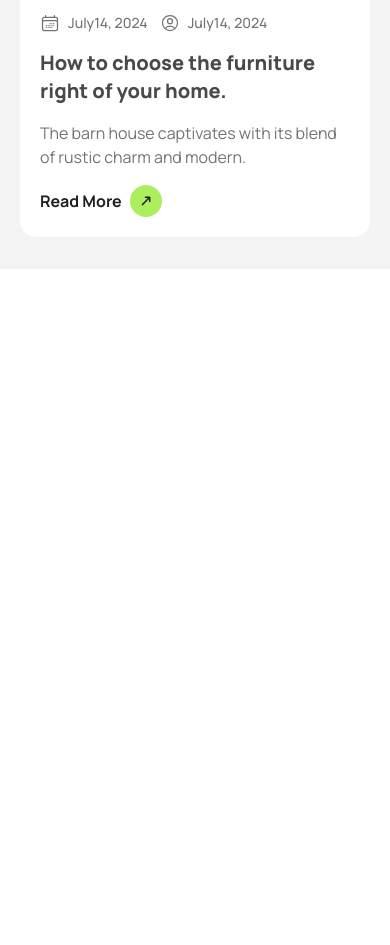
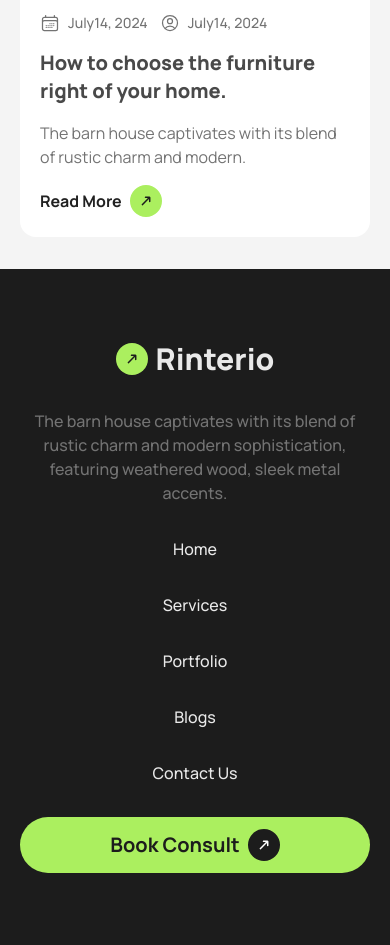
Before and after one commit to Md-Huzaifa-Islam/Assignment--03, a website: page index.html in a window 390 px wide. Shown: the part 2967-3912 px from the top of the page. Before the commit the page ends 3236 px from the top, so only its background shows below. Drawn offline with Linux system fonts and the light colour scheme.

Commit message:
made footer section and made it responsive

```diff
--- a/index.html
+++ b/index.html
@@ -613,5 +613,81 @@
         </div>
       </section>
     </main>
+
+    <!-- footer section  -->
+    <footer class="bg-[#1C1C1C] px-5 py-[72px] lg:py-24">
+      <!-- main part -->
+      <div class="space-y-8 md:space-y-12">
+        <div class="mx-auto w-max">
+          <a class="flex items-center space-x-2">
+            <!-- arrow container -->
+            <div class="-rotate-45 rounded-full bg-[#ABEF5F] p-[10px]">
+              <svg
+                xmlns="http://www.w3.org/2000/svg"
+                height="12"
+                width="12"
+                viewBox="0 0 512 512"
+              >
+                <!--!Font Awesome Free 6.6.0 by @fontawesome - https://fontawesome.com License - https://fontawesome.com/license/free Copyright 2024 Fonticons, Inc.-->
+                <path
+                  fill="#1c1c1c"
+                  d="M502.6 278.6c12.5-12.5 12.5-32.8 0-45.3l-128-128c-12.5-12.5-32.8-12.5-45.3 0s-12.5 32.8 0 45.3L402.7 224 32 224c-17.7 0-32 14.3-32 32s14.3 32 32 32l370.7 0-73.4 73.4c-12.5 12.5-12.5 32.8 0 45.3s32.8 12.5 45.3 0l128-128z"
+                />
+              </svg>
+            </div>
+
+            <!-- brand name container -->
+            <p class="text-3xl font-extrabold text-[#E9E9E9]">Rinterio</p>
+          </a>
+        </div>
+        <div class="space-y-4 text-center">
+          <p class="mx-auto w-11/12 max-w-2xl font-medium text-[#737373]">
+            The barn house captivates with its blend of rustic charm and modern
+            sophistication, featuring weathered wood, sleek metal accents.
+          </p>
+        </div>
+        <ul
+          class="mx-auto w-max space-y-8 text-center md:flex md:items-center md:space-x-24 md:space-y-0 lg:space-x-28"
+        >
+          <li class="text-base font-medium text-[#E9E9E9] md:font-normal">
+            <a href="">Home</a>
+          </li>
+          <li class="text-base font-medium text-[#E9E9E9] md:font-normal">
+            <a href="">Services</a>
+          </li>
+          <li class="text-base font-medium text-[#E9E9E9] md:font-normal">
+            <a href="">Portfolio</a>
+          </li>
+          <li class="text-base font-medium text-[#E9E9E9] md:font-normal">
+            <a href="">Blogs</a>
+          </li>
+          <li class="text-base font-medium text-[#E9E9E9] md:font-normal">
+            <a href="">Contact Us</a>
+          </li>
+        </ul>
+        <!-- footer button part  -->
+        <a
+          class="mx-auto flex w-full cursor-pointer items-center justify-center space-x-2 rounded-full bg-[#ABEF5F] px-5 py-3 md:w-max"
+        >
+          <!-- btn text -->
+          <p class="text-xl font-bold text-[#1C1C1C]">Book Consult</p>
+          <!-- btn logo -->
+          <div class="-rotate-45 rounded-full bg-[#1C1C1C] p-[10px]">
+            <svg
+              xmlns="http://www.w3.org/2000/svg"
+              height="12"
+              width="12"
+              viewBox="0 0 512 512"
+            >
+              <!--!Font Awesome Free 6.6.0 by @fontawesome - https://fontawesome.com License - https://fontawesome.com/license/free Copyright 2024 Fonticons, Inc.-->
+              <path
+                fill="#FFFFFF"
+                d="M502.6 278.6c12.5-12.5 12.5-32.8 0-45.3l-128-128c-12.5-12.5-32.8-12.5-45.3 0s-12.5 32.8 0 45.3L402.7 224 32 224c-17.7 0-32 14.3-32 32s14.3 32 32 32l370.7 0-73.4 73.4c-12.5 12.5-12.5 32.8 0 45.3s32.8 12.5 45.3 0l128-128z"
+              />
+            </svg>
+          </div>
+        </a>
+      </div>
+    </footer>
   </body>
 </html>
```
Also changed, not shown: styles/style.css.
